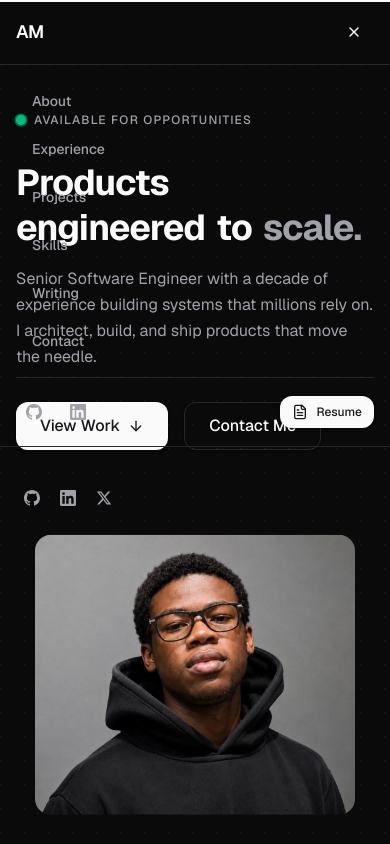
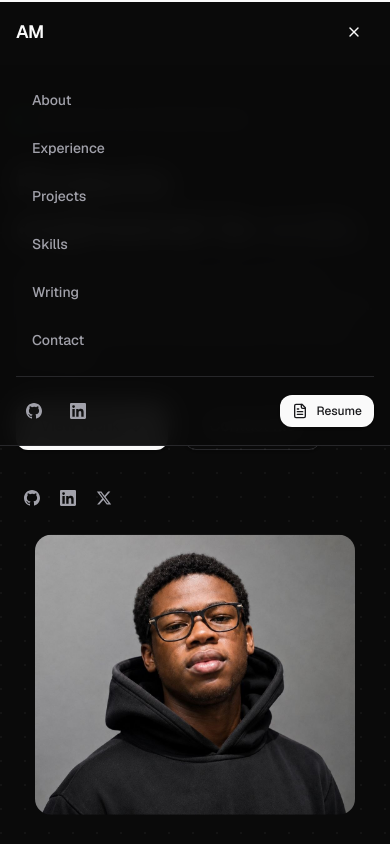
Before and after one commit to Arem-ee/arem, a Next.js app: page / in a window 390 px wide. Both pictures are taken after a click on the button 354 px from the left and 32 px from the top of the page. Shown: the top 844 px of the page. Built offline with nearby package versions, Linux system fonts and the light colour scheme.

Commit message:
the navbar overlaps on mobile, so i fixed it

```diff
--- a/src/components/layout/navbar.tsx
+++ b/src/components/layout/navbar.tsx
@@ -112,14 +112,14 @@ function Navbar() {
         {isOpen && (
           <motion.div
             id="mobile-menu"
-            className="border-t md:hidden"
+            className="absolute left-0 right-0 top-full border-b bg-background/95 backdrop-blur-md md:hidden"
             role="dialog"
             aria-modal="true"
             aria-label="Mobile navigation menu"
-            initial={{ opacity: 0, height: 0 }}
-            animate={{ opacity: 1, height: "auto" }}
-            exit={{ opacity: 0, height: 0 }}
-            transition={{ duration: 0.25, ease: "easeInOut" }}
+            initial={{ opacity: 0, y: -8 }}
+            animate={{ opacity: 1, y: 0 }}
+            exit={{ opacity: 0, y: -8 }}
+            transition={{ duration: 0.2, ease: "easeOut" }}
           >
             <Container size="xl">
               <motion.div
```
